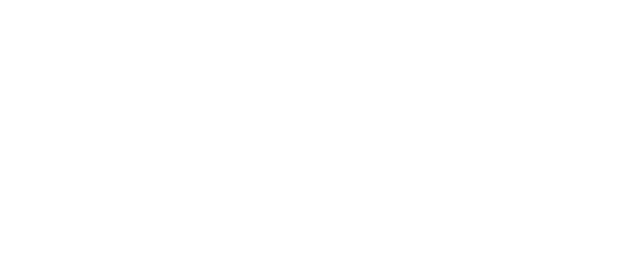
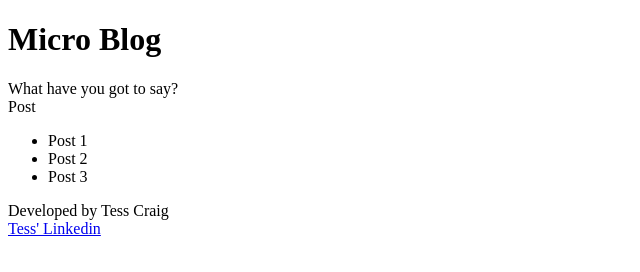
Before and after one commit to TessACraig89/u1w2d2_homework_microblog, a plain HTML site: page index.html in a window 1280 px wide. Shown: the whole page, without its empty margins (0-640 px from the left). Drawn offline with Linux system fonts and the light colour scheme.

Commit message:
Commit 3 - adds basic HTML content

```diff
--- a/index.html
+++ b/index.html
@@ -2,10 +2,25 @@
 <html>
   <head>
     <meta charset="utf-8">
-    <title></title>
+    <title>Micro Blog</title>
     <link rel="stylesheet" href="style.css" type="text/css">
   </head>
   <body>
+    <header>
+      <h1>Micro Blog</h1>
+    </header>
+    <main>
+      <div id=postBox>What have you got to say?</div>
+      <div id=postButton>Post</div>
+      <ul id=posts>
+        <li>Post 1</li>
+        <li>Post 2</li>
+        <li>Post 3</li>
+    </main>
+    <footer>
+      <div id=developer>Developed by Tess Craig</div>
+      <a id=linkedin href=https://www.linkedin.com/in/tessashleycraig/>Tess' Linkedin</a>
+    </footer>
     <script type="text/javascript" src="app.js"></script>
   </body>
 </html>
```
